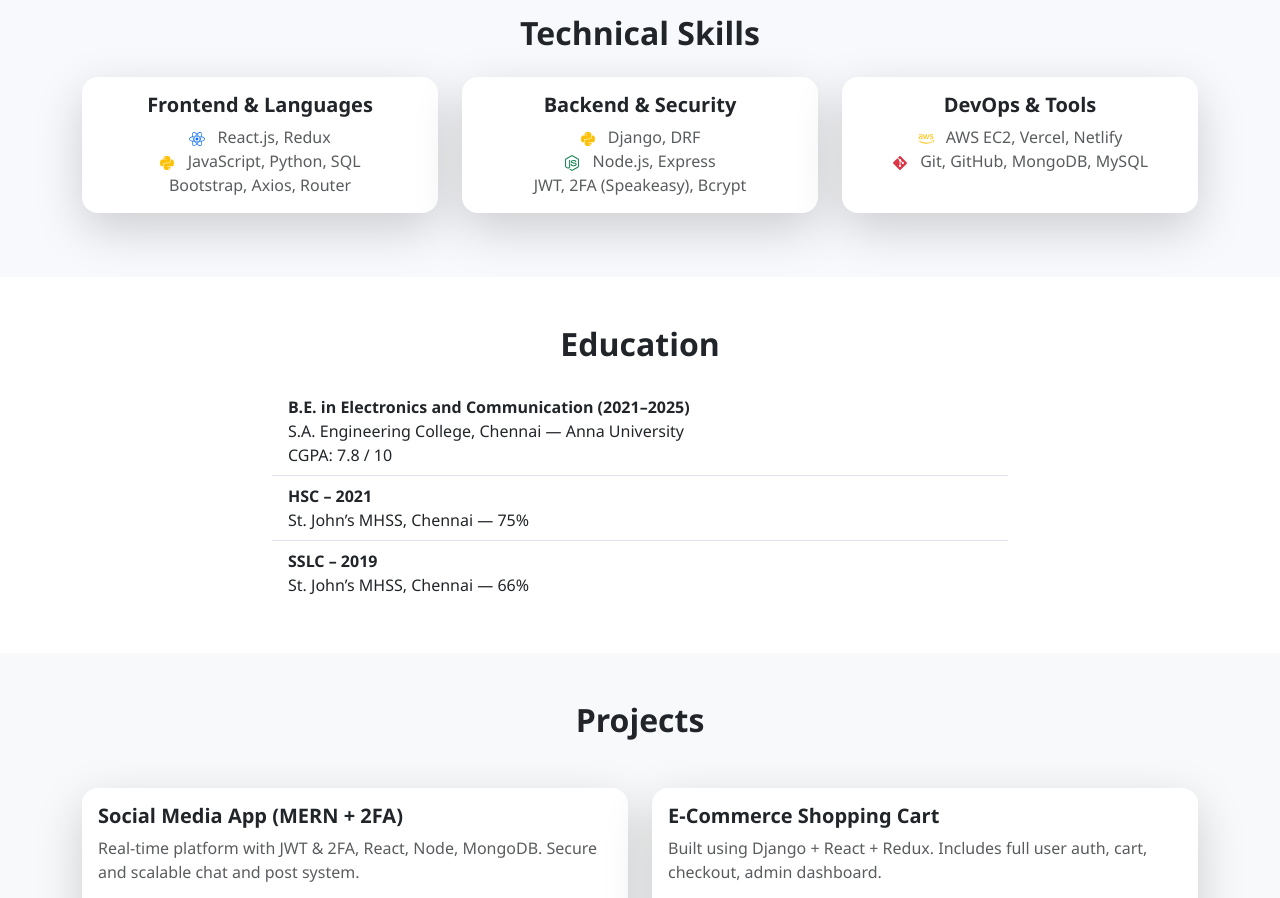
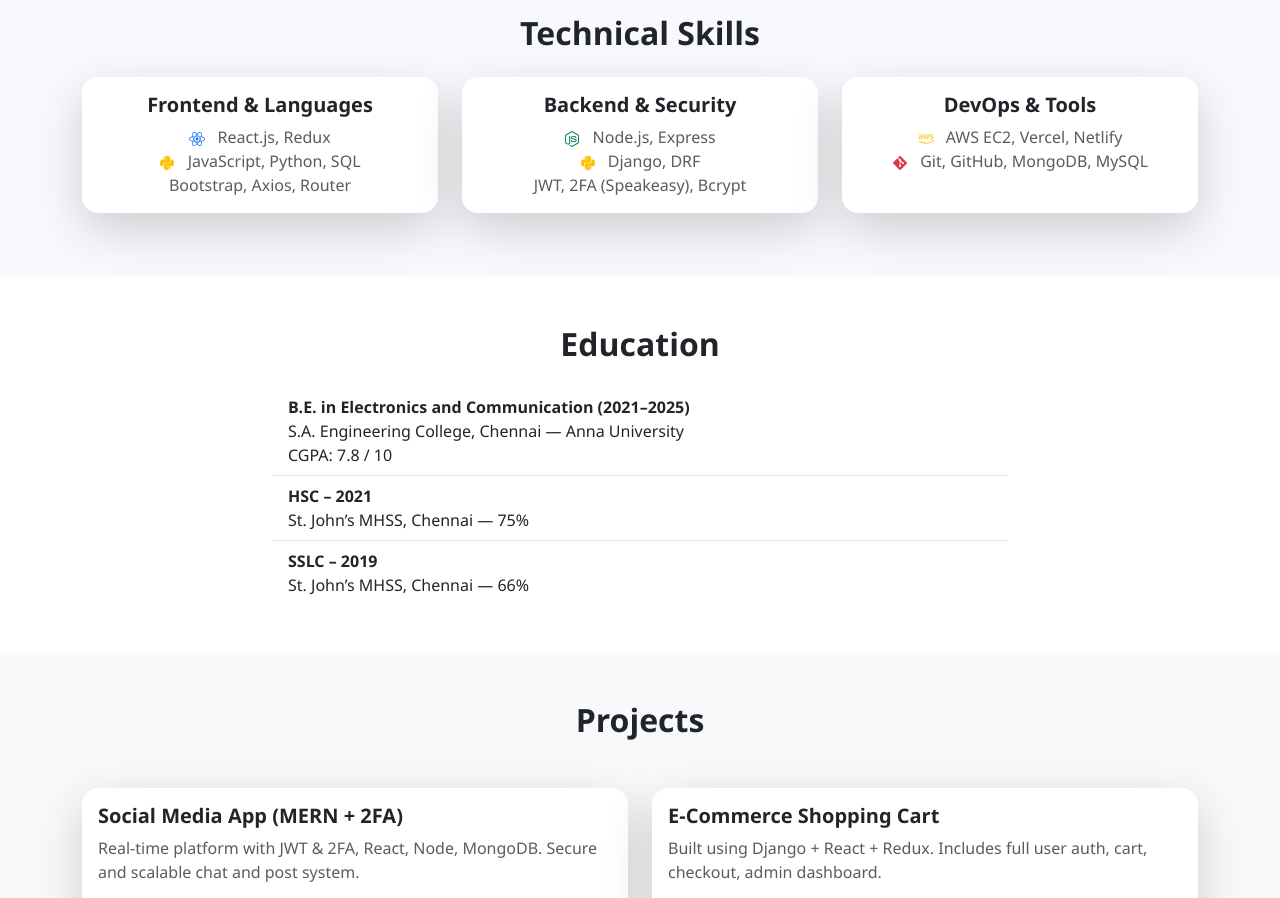
Before and after one commit to Gowtham041104/portfolio, a React (Create React App) app in the folder my-portfolio/: page / in a window 1280 px wide. Shown: the part 1140-2038 px from the top of the page. Built offline with nearby package versions, Linux system fonts and the light colour scheme.

Commit message:
added more align

```diff
--- a/my-portfolio/src/components/Portfolio.jsx
+++ b/my-portfolio/src/components/Portfolio.jsx
@@ -110,8 +110,9 @@ const Portfolio = () => {
                 <Card.Body>
                   <Card.Title className="text-dark fw-semibold fs-5">Backend & Security</Card.Title>
                   <Card.Text className="text-muted">
+                     <FaNodeJs className="me-2 text-success" /> Node.js, Express<br />
                     <FaPython className="me-2 text-warning" /> Django, DRF<br />
-                    <FaNodeJs className="me-2 text-success" /> Node.js, Express<br />
+
                     JWT, 2FA (Speakeasy), Bcrypt
                   </Card.Text>
                 </Card.Body>
```
